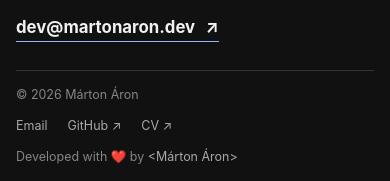
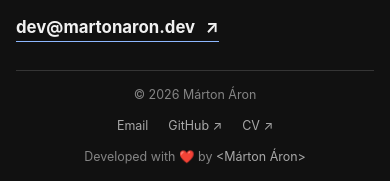
Before and after one commit to Sciencewolf/personal-website, a Vue app in the folder frontend/: page / in a window 390 px wide. Shown: the part 1232-1413 px from the top of the page. Built offline with nearby package versions, Linux system fonts and the light colour scheme; no server answers.

Commit message:
fix(ui): footer mobile version updated

```diff
--- a/frontend/src/components/ContactFooter.vue
+++ b/frontend/src/components/ContactFooter.vue
@@ -164,15 +164,17 @@ h2 {
 @media (max-width: 760px) {
   .contact__bottom {
     grid-template-columns: 1fr;
+    justify-items: center;
     gap: 1rem;
+    text-align: center;
   }
 
   .contact__links {
-    justify-content: flex-start;
+    justify-content: center;
   }
 
   .contact__credit {
-    justify-self: start;
+    justify-self: center;
   }
 }
 
```
